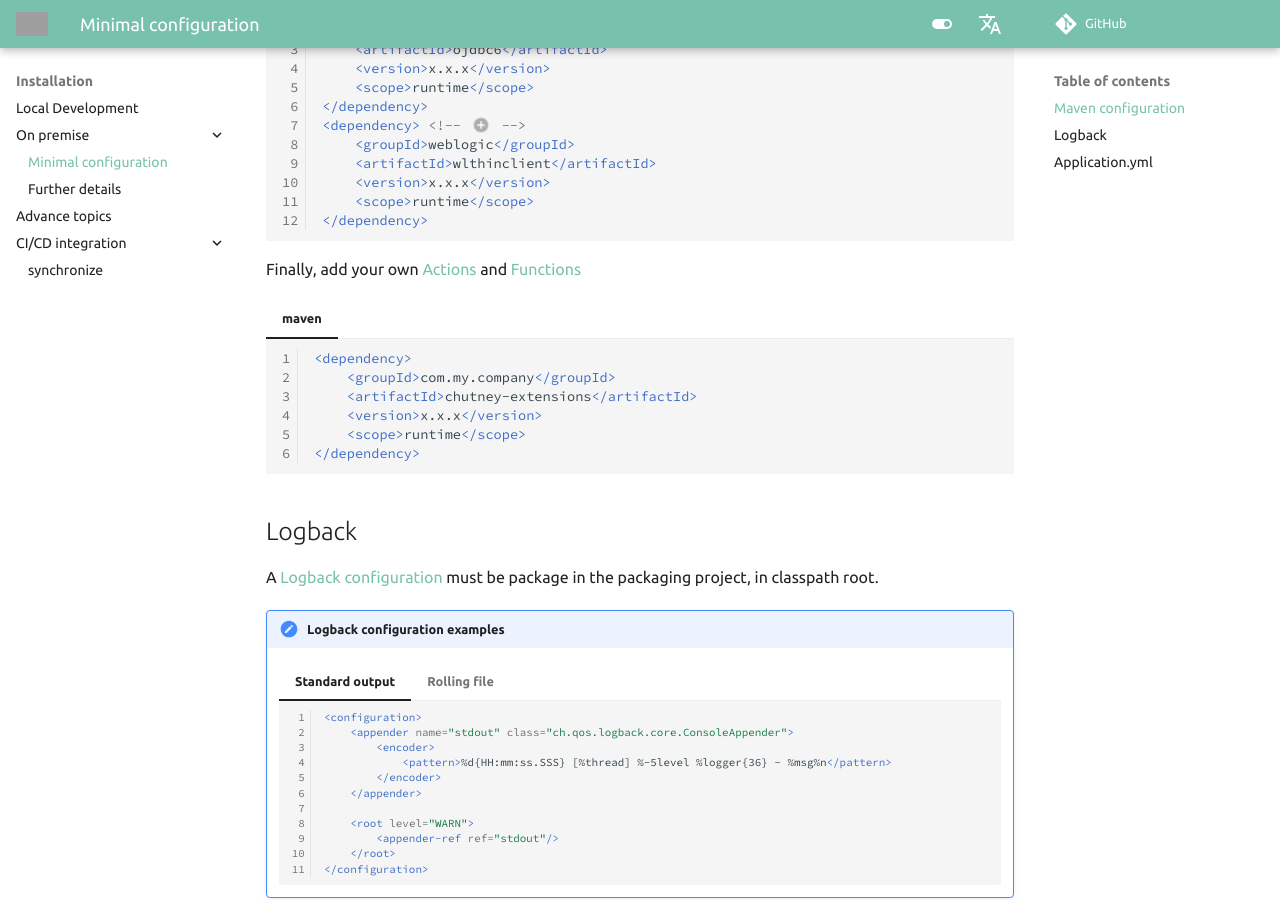
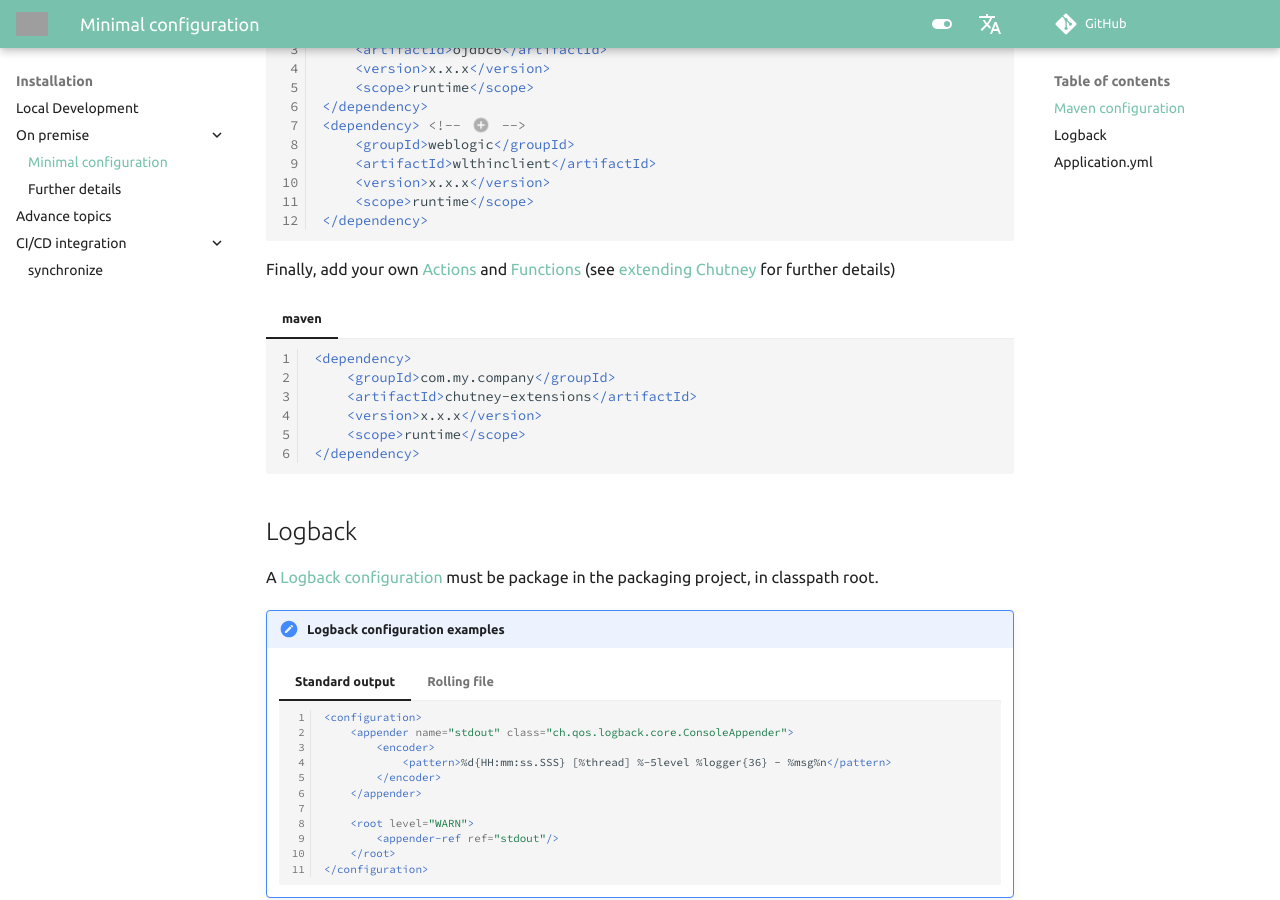
Before and after one commit to chutney-testing/chutney-testing.github.io-legacy, an MkDocs documentation site: the page built from docs/installation/on_premise/minimal_conf.md, in a window 1280 px wide and 900 px high, scrolled down 1910 px. Built offline with MkDocs 1.6.1 and Material for MkDocs 9.7.7, drawn with Linux system fonts in a browser that asks for light colours; comment, search, counter and statistics services are not loaded; grey boxes are pictures that could not be loaded.

Commit message:
review: Refer to action extension

````diff
--- a/docs/installation/on_premise/minimal_conf.md
+++ b/docs/installation/on_premise/minimal_conf.md
@@ -101,7 +101,7 @@ This may depend on the underlying Chutney actions you are using.
     1. Example for using [SQL actions](/documentation/actions/sql) and query an Oracle database
     2. Example for using [JMS actions](/documentation/actions/jms) with a WebLogic server
 
-Finally, add your own [Actions](/documentation/actions/introduction) and [Functions](/documentation/functions/classpath)
+Finally, add your own [Actions](/documentation/actions/) and [Functions](/documentation/functions/classpath) (see [extending Chutney](/documentation/actions/extension) for further details)
 
 === "maven"
     ``` xml
````
